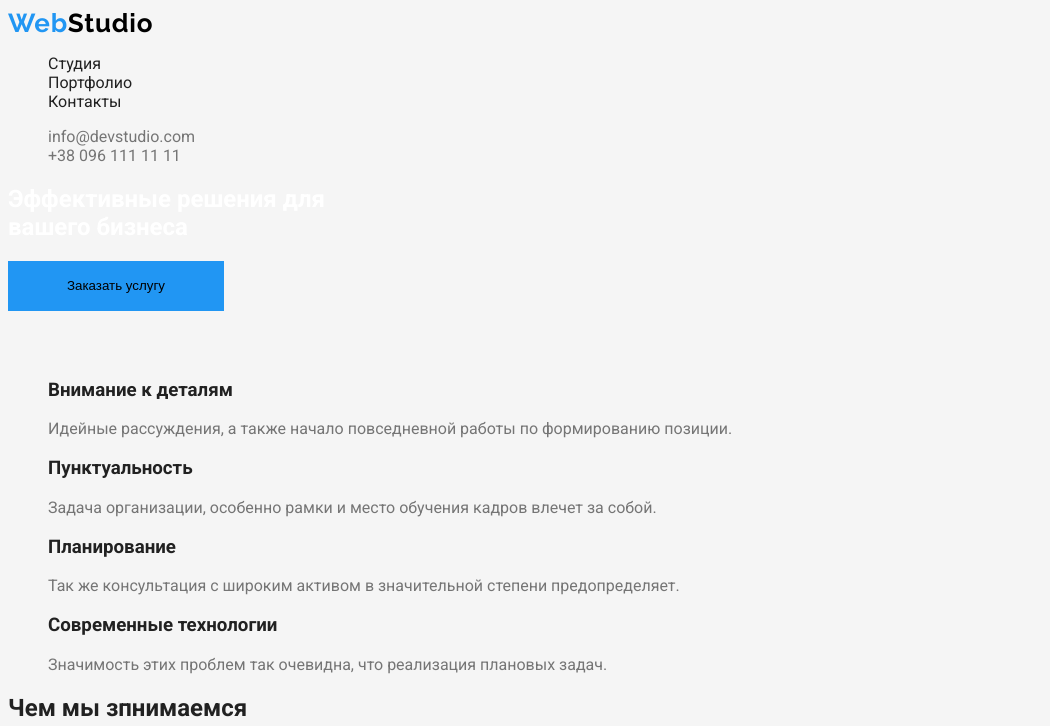
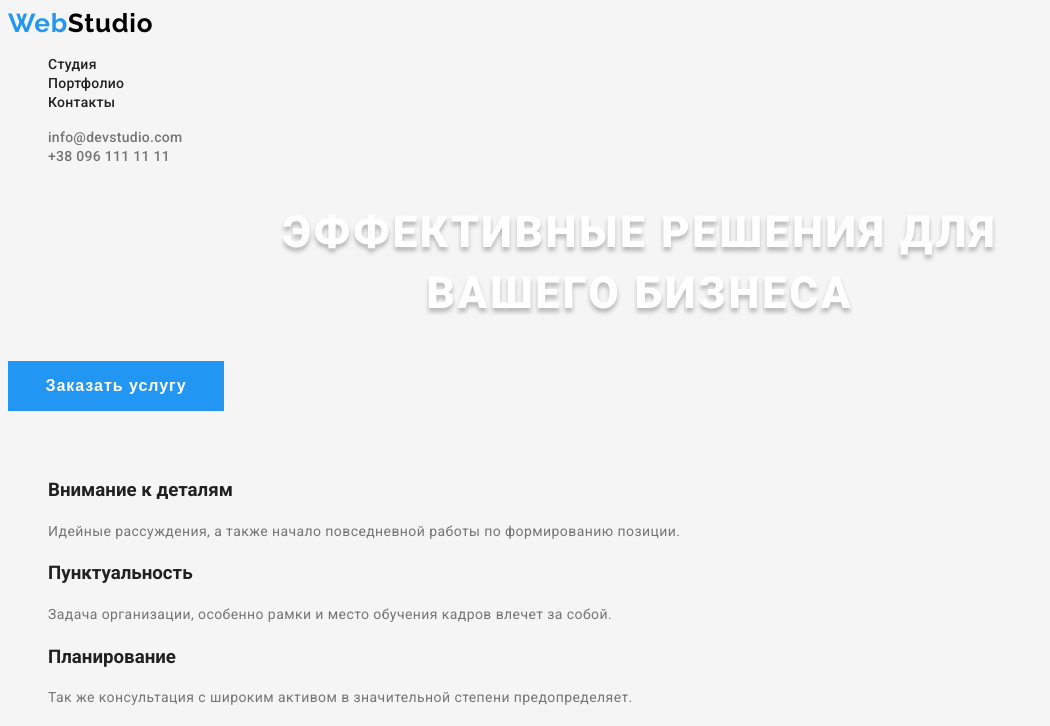
Before and after one commit to DmitryKishkanev/goit-markup-hw-02, a plain HTML site: page index.html in a window 1280 px wide. Shown: the top 726 px of the page, without its empty margins (0-1050 px from the left). Drawn offline with Linux system fonts and the light colour scheme.

Commit message:
добавил свойства шрифту в абзацах преимуществ

```diff
--- a/css/styles.css
+++ b/css/styles.css
@@ -47,6 +47,11 @@ header .logo {
 
 .site-nav .link {
   color: var(--header-color);
+
+  font-size: 14px;
+  font-weight: 500;
+  line-height: normal;
+  letter-spacing: 0.28px;
 }
 
 .site-nav .link:hover,
@@ -56,6 +61,11 @@ header .logo {
 
 .auth-nav .link {
   color: var(--text-color);
+
+  font-size: 14px;
+  font-weight: 500;
+  line-height: normal;
+  letter-spacing: 0.28px;
 }
 
 .auth-nav .link:hover,
@@ -66,6 +76,15 @@ header .logo {
 /* Герой */
 .hero-text {
   color: var(--text-header);
+
+  text-align: center;
+  text-shadow: 0px 4px 4px rgba(0, 0, 0, 0.25);
+
+  font-size: 44px;
+  font-weight: 900;
+  line-height: 1.4;
+  letter-spacing: 2.64px;
+  text-transform: uppercase;
 }
 
 .hero-button {
@@ -74,6 +93,14 @@ header .logo {
 
   background-color: var(--accent-color);
   border: none;
+
+  color: #fff;
+
+  text-align: center;
+  font-size: 16px;
+  font-weight: 700;
+  line-height: 1.9;
+  letter-spacing: 0.96px;
 }
 
 /* Преимущества */
@@ -83,6 +110,13 @@ header .logo {
 
 .advantages .content {
   color: var(--text-color);
+
+  color: #757575;
+
+  font-size: 14px;
+  font-weight: 400;
+  line-height: 1.7;
+  letter-spacing: 0.42px;
 }
 
 /* Наша команда */
```
